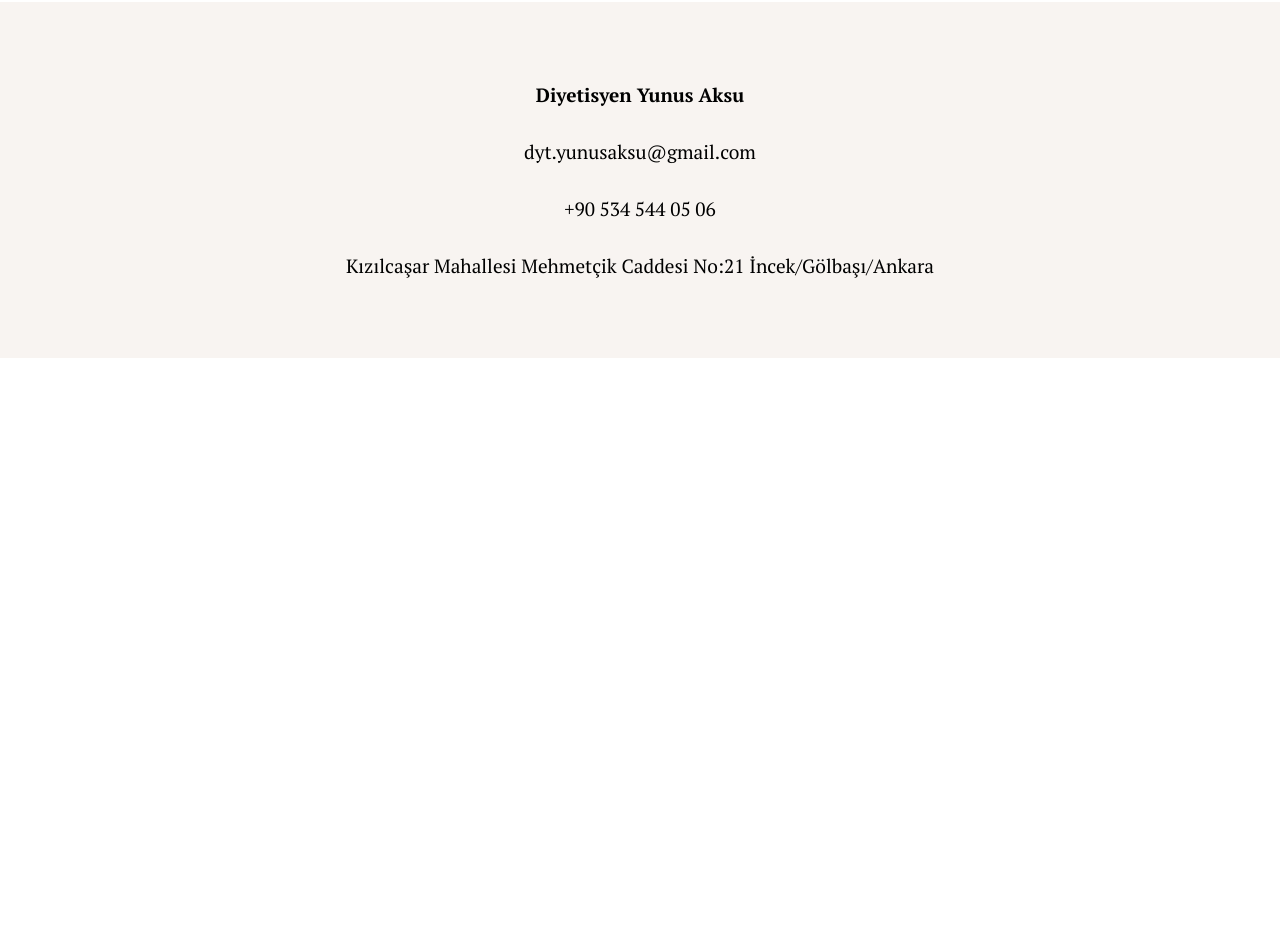
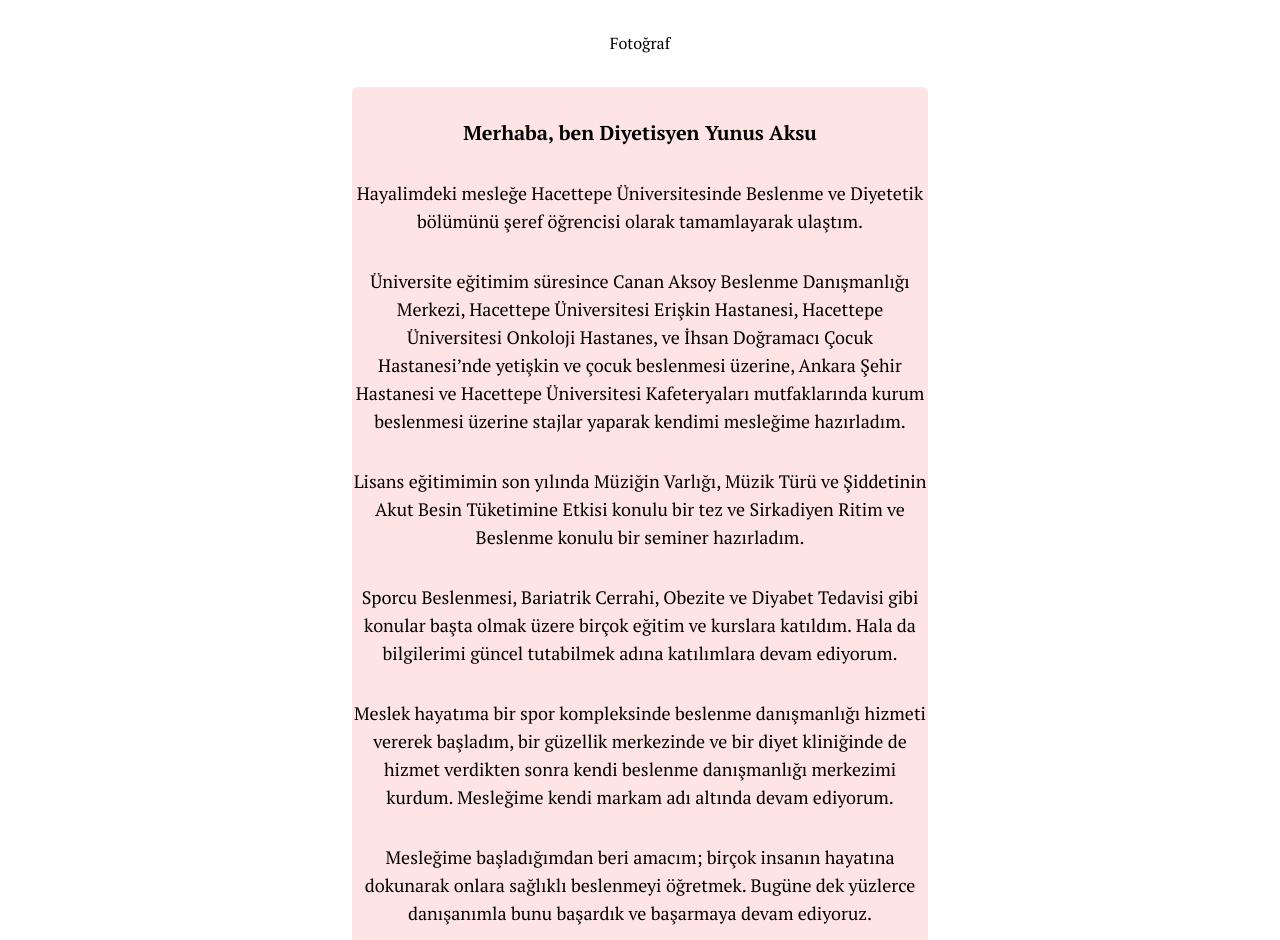
Before and after one commit to mertaytuggk/dytyunusaksu, a Next.js app: page /About in a window 1280 px wide. Shown: the part 272-1212 px from the top of the page. Before the commit the page ends 800 px from the top, so only its background shows below. Built offline with nearby package versions, Linux system fonts and the light colour scheme.

Commit message:
I'm back

```diff
--- a/package.json
+++ b/package.json
@@ -15,7 +15,10 @@
     "react-icons": "^5.1.0"
   },
   "devDependencies": {
+    "autoprefixer": "^10.4.20",
     "eslint": "^8",
-    "eslint-config-next": "14.1.4"
+    "eslint-config-next": "14.1.4",
+    "postcss": "^8.4.47",
+    "tailwindcss": "^3.4.13"
   }
 }
--- /dev/null
+++ b/postcss.config.js
@@ -0,0 +1,6 @@
+module.exports = {
+  plugins: {
+    tailwindcss: {},
+    autoprefixer: {},
+  },
+}
--- a/src/Components/Footer/Footer.js
+++ b/src/Components/Footer/Footer.js
@@ -1,11 +1,10 @@
 import React from "react";
-import styles from "./Footer.module.css";
 import Link from "next/link";
 
 const Footer = () => {
   return (
-    <div className={styles.mainFooter}>
-      <span className={styles.footerName}>Diyetisyen Yunus Aksu</span>{" "}
+    <div className=" flex flex-col items-center justify-center gap-8 bg-[#f8f4f1] py-20 text-center text-xl sm:px-4 sm:py-8">
+      <span className="font-semibold">Diyetisyen Yunus Aksu</span>{" "}
       <Link href={"mailto:dyt.yunusaksu@gmail.com"}>
         dyt.yunusaksu@gmail.com
       </Link>{" "}
@@ -14,6 +13,12 @@ const Footer = () => {
         {" "}
         Kızılcaşar Mahallesi Mehmetçik Caddesi No:21 İncek/Gölbaşı/Ankara
       </span>
+      <span className=" flex flex-col">
+        <span className="text-sm font-medium">
+          Telif Hakkı © 2024 YUNUS AKSU
+        </span>
+        <span className="text-sm font-medium">Tüm Hakları Saklıdır.</span>
+      </span>
     </div>
   );
 };
--- a/src/Components/Footer/Footer.module.css
+++ /dev/null
@@ -1,20 +0,0 @@
-.mainFooter {
-  background-color: #f8f4f1;
-  width: 100dvw;
-  display: flex;
-  flex-direction: column;
-  justify-content: center;
-  align-items: center;
-  text-align: center;
-  gap: 2rem;
-  padding: 5rem 0;
-  font-size: 1.2rem;
-}
-.footerName {
-  font-weight: 600;
-}
-@media only screen and (max-width: 768px) {
-  .mainFooter {
-    padding: 2rem 1rem;
-  }
-}
--- a/src/app/About/page.js
+++ b/src/app/About/page.js
@@ -1,5 +1,51 @@
 import React from "react";
 
 export default function About() {
-  return <div>About</div>;
+  return (
+    <div className="flex w-full items-center justify-center py-12">
+      <div className="grid w-[45%] items-center justify-center  gap-8 text-center">
+        <div>Fotoğraf</div>
+        <div className=" grid items-center justify-between gap-8 rounded-md bg-rose-100  py-8">
+          <span className="text-xl font-bold">
+            Merhaba, ben Diyetisyen Yunus Aksu
+          </span>
+          <span className="text-lg font-medium">
+            Hayalimdeki mesleğe Hacettepe Üniversitesinde Beslenme ve Diyetetik
+            bölümünü şeref öğrencisi olarak tamamlayarak ulaştım.
+          </span>
+          <span className="text-lg font-medium">
+            Üniversite eğitimim süresince Canan Aksoy Beslenme Danışmanlığı
+            Merkezi, Hacettepe Üniversitesi Erişkin Hastanesi, Hacettepe
+            Üniversitesi Onkoloji Hastanes, ve İhsan Doğramacı Çocuk
+            Hastanesi’nde yetişkin ve çocuk beslenmesi üzerine, Ankara Şehir
+            Hastanesi ve Hacettepe Üniversitesi Kafeteryaları mutfaklarında
+            kurum beslenmesi üzerine stajlar yaparak kendimi mesleğime
+            hazırladım.
+          </span>
+          <span className="text-lg font-medium">
+            Lisans eğitimimin son yılında Müziğin Varlığı, Müzik Türü ve
+            Şiddetinin Akut Besin Tüketimine Etkisi konulu bir tez ve Sirkadiyen
+            Ritim ve Beslenme konulu bir seminer hazırladım.
+          </span>
+          <span className="text-lg font-medium">
+            Sporcu Beslenmesi, Bariatrik Cerrahi, Obezite ve Diyabet Tedavisi
+            gibi konular başta olmak üzere birçok eğitim ve kurslara katıldım.
+            Hala da bilgilerimi güncel tutabilmek adına katılımlara devam
+            ediyorum.
+          </span>
+          <span className="text-lg font-medium">
+            Meslek hayatıma bir spor kompleksinde beslenme danışmanlığı hizmeti
+            vererek başladım, bir güzellik merkezinde ve bir diyet kliniğinde de
+            hizmet verdikten sonra kendi beslenme danışmanlığı merkezimi kurdum.
+            Mesleğime kendi markam adı altında devam ediyorum.
+          </span>
+          <span className="text-lg font-medium">
+            Mesleğime başladığımdan beri amacım; birçok insanın hayatına
+            dokunarak onlara sağlıklı beslenmeyi öğretmek. Bugüne dek yüzlerce
+            danışanımla bunu başardık ve başarmaya devam ediyoruz.
+          </span>
+        </div>
+      </div>
+    </div>
+  );
 }
--- a/src/app/globals.css
+++ b/src/app/globals.css
@@ -1,3 +1,7 @@
+@tailwind base;
+@tailwind components;
+@tailwind utilities;
+
 :root {
   --max-width: 1100px;
   --border-radius: 12px;
--- /dev/null
+++ b/tailwind.config.js
@@ -0,0 +1,15 @@
+/** @type {import('tailwindcss').Config} */
+module.exports = {
+  content: [
+    "./app/**/*.{js,ts,jsx,tsx,mdx}",
+    "./pages/**/*.{js,ts,jsx,tsx,mdx}",
+    "./components/**/*.{js,ts,jsx,tsx,mdx}",
+
+    // Or if using `src` directory:
+    "./src/**/*.{js,ts,jsx,tsx,mdx}",
+  ],
+  theme: {
+    extend: {},
+  },
+  plugins: [],
+};
```
Also changed, not shown: 1 other file (tests, documents, lock files or other folders).
